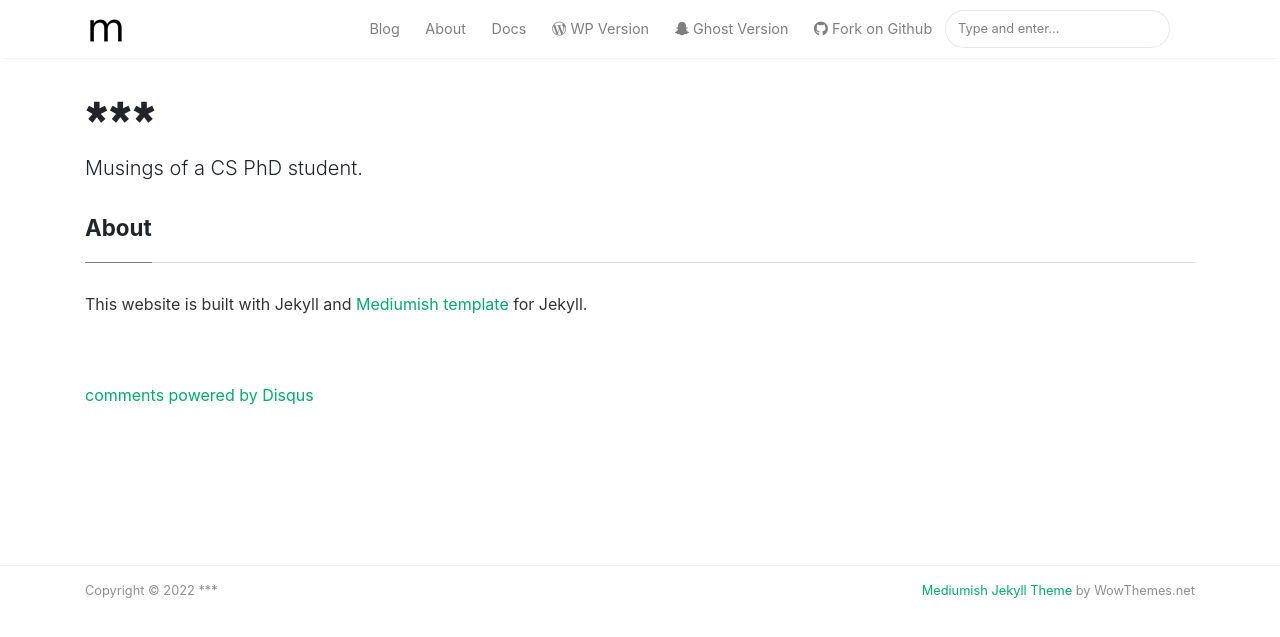
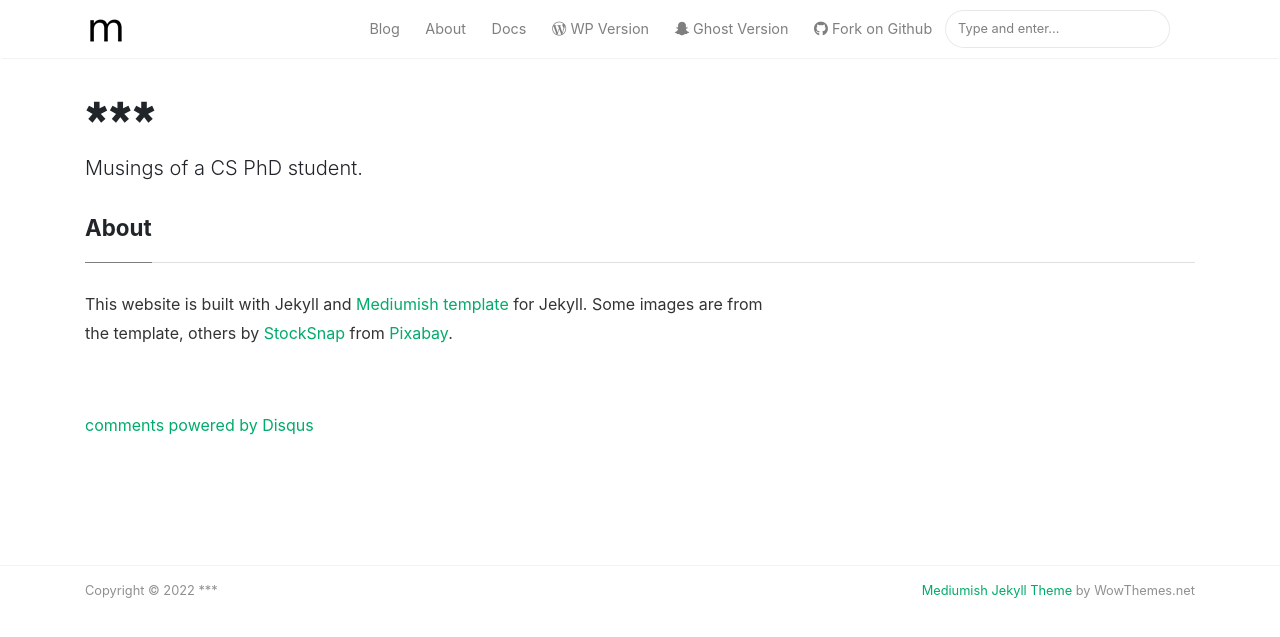
Before and after one commit to r02b/r02b.github.io, a Jekyll site: the page built from _pages/about.md, in a window 1280 px wide. Shown: the top 637 px of the page. Built offline with Jekyll 4.4.1, drawn with Linux system fonts in a browser that asks for light colours; nearby versions of some CDN libraries; comment, search, counter and statistics services are not loaded.

Commit message:
Update about.md

```diff
--- a/_pages/about.md
+++ b/_pages/about.md
@@ -8,7 +8,8 @@ comments: true
 <div class="row justify-content-between">
 <div class="col-md-8 pr-5">
 
-<p>This website is built with Jekyll and <a href="https://github.com/wowthemesnet/mediumish-theme-jekyll" target="_blank">Mediumish template</a> for Jekyll.</p>
-
+<p>This website is built with Jekyll and <a href="https://github.com/wowthemesnet/mediumish-theme-jekyll" target="_blank">Mediumish template</a> for Jekyll.
+Some images are from the template, others by <a href="https://pixabay.com/users/stocksnap-894430/?utm_source=link-attribution&amp;utm_medium=referral&amp;utm_campaign=image&amp;utm_content=924781">StockSnap</a> from <a href="https://pixabay.com/?utm_source=link-attribution&amp;utm_medium=referral&amp;utm_campaign=image&amp;utm_content=924781">Pixabay</a>.
+ </p>
 </div>
 </div>
```
